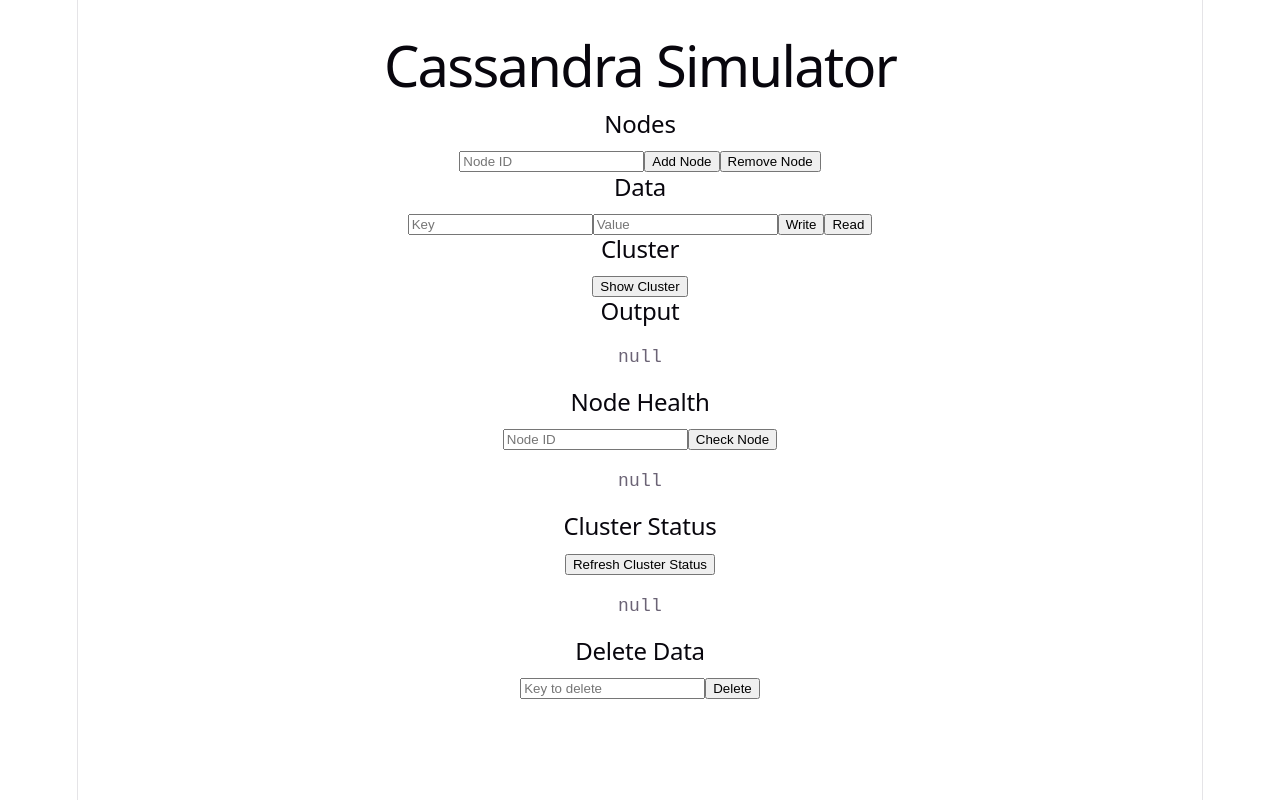
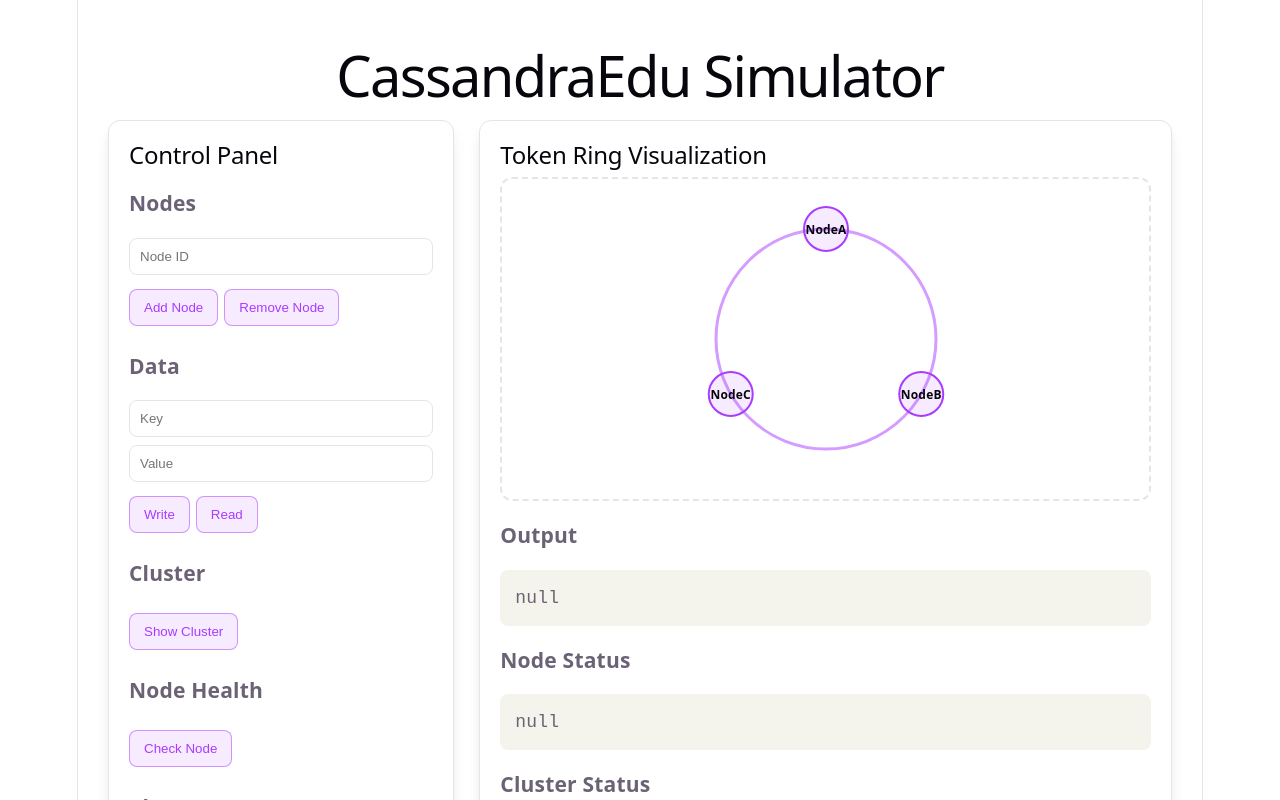
Before and after one commit to KhalilAbboud/Cassandra-EduPlat, a React app in the folder frontend/: page / in a window 1280 px wide. Shown: the top 800 px of the page. Built offline with nearby package versions, Linux system fonts and the light colour scheme; the HTML template or start-up script is replaced by a standard one.

Commit message:
Frontend: add token ring visualization and UI improvements

```diff
--- a/frontend/src/App.css
+++ b/frontend/src/App.css
@@ -1,184 +1,72 @@
-.counter {
-  font-size: 16px;
-  padding: 5px 10px;
-  border-radius: 5px;
-  color: var(--accent);
-  background: var(--accent-bg);
-  border: 2px solid transparent;
-  transition: border-color 0.3s;
-  margin-bottom: 24px;
-
-  &:hover {
-    border-color: var(--accent-border);
-  }
-  &:focus-visible {
-    outline: 2px solid var(--accent);
-    outline-offset: 2px;
-  }
+body {
+  margin: 0;
+  background: var(--bg);
+  color: var(--text);
+  font-family: var(--sans);
 }
 
-.hero {
-  position: relative;
-
-  .base,
-  .framework,
-  .vite {
-    inset-inline: 0;
-    margin: 0 auto;
-  }
-
-  .base {
-    width: 170px;
-    position: relative;
-    z-index: 0;
-  }
-
-  .framework,
-  .vite {
-    position: absolute;
-  }
-
-  .framework {
-    z-index: 1;
-    top: 34px;
-    height: 28px;
-    transform: perspective(2000px) rotateZ(300deg) rotateX(44deg) rotateY(39deg)
-      scale(1.4);
-  }
-
-  .vite {
-    z-index: 0;
-    top: 107px;
-    height: 26px;
-    width: auto;
-    transform: perspective(2000px) rotateZ(300deg) rotateX(40deg) rotateY(39deg)
-      scale(0.8);
-  }
+.app-container {
+  padding: 30px;
 }
 
-#center {
-  display: flex;
-  flex-direction: column;
-  gap: 25px;
-  place-content: center;
-  place-items: center;
-  flex-grow: 1;
-
-  @media (max-width: 1024px) {
-    padding: 32px 20px 24px;
-    gap: 18px;
-  }
+.app-title {
+  text-align: center;
+  color: var(--text-h);
 }
 
-#next-steps {
-  display: flex;
-  border-top: 1px solid var(--border);
-  text-align: left;
-
-  & > div {
-    flex: 1 1 0;
-    padding: 32px;
-    @media (max-width: 1024px) {
-      padding: 24px 20px;
-    }
-  }
-
-  .icon {
-    margin-bottom: 16px;
-    width: 22px;
-    height: 22px;
-  }
-
-  @media (max-width: 1024px) {
-    flex-direction: column;
-    text-align: center;
-  }
+.app-layout {
+  display: grid;
+  grid-template-columns: 1fr 2fr;
+  gap: 25px;
+  margin-top: 30px;
 }
 
-#docs {
-  border-right: 1px solid var(--border);
-
-  @media (max-width: 1024px) {
-    border-right: none;
-    border-bottom: 1px solid var(--border);
-  }
+.panel {
+  border: 1px solid var(--border);
+  border-radius: 12px;
+  padding: 20px;
+  background: var(--bg);
+  box-shadow: var(--shadow);
+  text-align: left;
 }
 
-#next-steps ul {
-  list-style: none;
-  padding: 0;
-  display: flex;
-  gap: 8px;
-  margin: 32px 0 0;
-
-  .logo {
-    height: 18px;
-  }
-
-  a {
-    color: var(--text-h);
-    font-size: 16px;
-    border-radius: 6px;
-    background: var(--social-bg);
-    display: flex;
-    padding: 6px 12px;
-    align-items: center;
-    gap: 8px;
-    text-decoration: none;
-    transition: box-shadow 0.3s;
-
-    &:hover {
-      box-shadow: var(--shadow);
-    }
-    .button-icon {
-      height: 18px;
-      width: 18px;
-    }
-  }
-
-  @media (max-width: 1024px) {
-    margin-top: 20px;
-    flex-wrap: wrap;
-    justify-content: center;
-
-    li {
-      flex: 1 1 calc(50% - 8px);
-    }
-
-    a {
-      width: 100%;
-      justify-content: center;
-      box-sizing: border-box;
-    }
-  }
+input {
+  display: block;
+  width: 100%;
+  margin: 8px 0;
+  padding: 10px;
+  border: 1px solid var(--border);
+  border-radius: 8px;
+  box-sizing: border-box;
 }
 
-#spacer {
-  height: 88px;
-  border-top: 1px solid var(--border);
-  @media (max-width: 1024px) {
-    height: 48px;
-  }
+button {
+  margin: 6px 6px 6px 0;
+  padding: 10px 14px;
+  border: 1px solid var(--accent-border);
+  border-radius: 8px;
+  background: var(--accent-bg);
+  color: var(--accent);
+  cursor: pointer;
 }
 
-.ticks {
-  position: relative;
-  width: 100%;
+button:hover {
+  border-color: var(--accent);
+}
 
-  &::before,
-  &::after {
-    content: '';
-    position: absolute;
-    top: -4.5px;
-    border: 5px solid transparent;
-  }
+.ring-box {
+  height: 320px;
+  border: 2px dashed var(--border);
+  border-radius: 12px;
+  display: flex;
+  align-items: center;
+  justify-content: center;
+  margin-bottom: 15px;
+}
 
-  &::before {
-    left: 0;
-    border-left-color: var(--border);
-  }
-  &::after {
-    right: 0;
-    border-right-color: var(--border);
-  }
+pre {
+  background: var(--code-bg);
+  padding: 15px;
+  border-radius: 8px;
+  overflow-x: auto;
 }
--- a/frontend/src/App.jsx
+++ b/frontend/src/App.jsx
@@ -5,23 +5,34 @@ import {
   writeData,
   readData,
   getCluster,
+  getNodeHealth,
+  getClusterStatus,
+  deleteData,
 } from "./services/api";
+import TokenRing from "./components/TokenRing";
+import "./App.css";
 
 function App() {
   const [nodeId, setNodeId] = useState("");
   const [key, setKey] = useState("");
   const [value, setValue] = useState("");
+  const [deleteKey, setDeleteKey] = useState("");
+
   const [output, setOutput] = useState(null);
   const [nodeStatus, setNodeStatus] = useState(null);
   const [clusterStatus, setClusterStatus] = useState(null);
-  const [deleteKey, setDeleteKey] = useState("");
 
   return (
-    <div style={{ padding: 20 }}>
-      <h1>Cassandra Simulator</h1>
+    <div className="app-container">
+      <h1 className="app-title">CassandraEdu Simulator</h1>
 
-      {/* Node controls */}
-      <h2>Nodes</h2>
+      <div className="app-layout">
+
+        {/* LEFT PANEL */}
+        <div className="panel">
+          <h2>Control Panel</h2>
+
+          <h3>Nodes</h3>
           <input
             placeholder="Node ID"
             value={nodeId}
@@ -34,8 +45,7 @@ function App() {
             Remove Node
           </button>
 
-      {/* Data controls */}
-      <h2>Data</h2>
+          <h3>Data</h3>
           <input
             placeholder="Key"
             value={key}
@@ -46,58 +56,64 @@ function App() {
             value={value}
             onChange={(e) => setValue(e.target.value)}
           />
-
           <button onClick={() => writeData(key, value).then(setOutput)}>
             Write
           </button>
-
           <button onClick={() => readData(key).then(setOutput)}>
             Read
           </button>
 
-      {/* Cluster */}
-      <h2>Cluster</h2>
+          <h3>Cluster</h3>
           <button onClick={() => getCluster().then(setOutput)}>
             Show Cluster
           </button>
 
-      {/* Output */}
-      <h2>Output</h2>
-      <pre>{JSON.stringify(output, null, 2)}</pre>
-
-      <h2>Node Health</h2>
-      <input
-        placeholder="Node ID"
-        value={nodeId}
-        onChange={(e) => setNodeId(e.target.value)}
-      />
-
+          <h3>Node Health</h3>
           <button
             onClick={() =>
-          getNodeHealth(nodeId).then(setNodeStatus).catch(setNodeStatus)
+              getNodeHealth(nodeId)
+                .then(setNodeStatus)
+                .catch(setNodeStatus)
             }
           >
             Check Node
           </button>
-      <pre>{JSON.stringify(nodeStatus, null, 2)}</pre>
 
-      <h2>Cluster Status</h2>
+          <h3>Cluster Status</h3>
           <button onClick={() => getClusterStatus().then(setClusterStatus)}>
             Refresh Cluster Status
           </button>
-      <pre>{JSON.stringify(clusterStatus, null, 2)}</pre>
 
-      <h2>Delete Data</h2>
+          <h3>Delete Data</h3>
           <input
             placeholder="Key to delete"
             value={deleteKey}
             onChange={(e) => setDeleteKey(e.target.value)}
           />
-
           <button onClick={() => deleteData(deleteKey).then(setOutput)}>
             Delete
           </button>
+        </div>
 
+        {/* RIGHT PANEL */}
+        <div className="panel">
+          <h2>Token Ring Visualization</h2>
+
+          <div className="ring-box">
+            <TokenRing />
+          </div>
+
+          <h3>Output</h3>
+          <pre>{JSON.stringify(output, null, 2)}</pre>
+
+          <h3>Node Status</h3>
+          <pre>{JSON.stringify(nodeStatus, null, 2)}</pre>
+
+          <h3>Cluster Status</h3>
+          <pre>{JSON.stringify(clusterStatus, null, 2)}</pre>
+        </div>
+
+      </div>
     </div>
   );
 }
--- /dev/null
+++ b/frontend/src/components/TokenRing.jsx
@@ -0,0 +1,37 @@
+function TokenRing({ nodes = [] }) {
+    const size = 320;
+    const center = size / 2;
+    const radius = 110;
+
+    const defaultNodes = nodes.length > 0 ? nodes : ["NodeA", "NodeB", "NodeC"];
+
+    return (
+        <svg width={size} height={size} className="token-ring">
+            <circle
+                cx={center}
+                cy={center}
+                r={radius}
+                fill="none"
+                stroke="var(--accent-border)"
+                strokeWidth="3"
+            />
+
+            {defaultNodes.map((node, index) => {
+                const angle = (2 * Math.PI * index) / defaultNodes.length - Math.PI / 2;
+                const x = center + radius * Math.cos(angle);
+                const y = center + radius * Math.sin(angle);
+
+                return (
+                    <g key={node}>
+                        <circle cx={x} cy={y} r="22" className="ring-node" />
+                        <text x={x} y={y + 5} textAnchor="middle" className="ring-label">
+                            {node}
+                        </text>
+                    </g>
+                );
+            })}
+        </svg>
+    );
+}
+
+export default TokenRing;
--- a/frontend/src/index.css
+++ b/frontend/src/index.css
@@ -77,20 +77,24 @@ h1 {
   font-size: 56px;
   letter-spacing: -1.68px;
   margin: 32px 0;
+
   @media (max-width: 1024px) {
     font-size: 36px;
     margin: 20px 0;
   }
 }
+
 h2 {
   font-size: 24px;
   line-height: 118%;
   letter-spacing: -0.24px;
   margin: 0 0 8px;
+
   @media (max-width: 1024px) {
     font-size: 20px;
   }
 }
+
 p {
   margin: 0;
 }
@@ -109,3 +113,20 @@ code {
   padding: 4px 8px;
   background: var(--code-bg);
 }
+
+/*token ring*/
+.token-ring {
+  max-width: 100%;
+}
+
+.ring-node {
+  fill: var(--accent-bg);
+  stroke: var(--accent);
+  stroke-width: 2;
+}
+
+.ring-label {
+  fill: var(--text-h);
+  font-size: 12px;
+  font-weight: 600;
+}
```
Also changed, not shown: 1 other file (tests, documents, lock files or other folders). Lines whose indentation alone changed are shown as unchanged.
